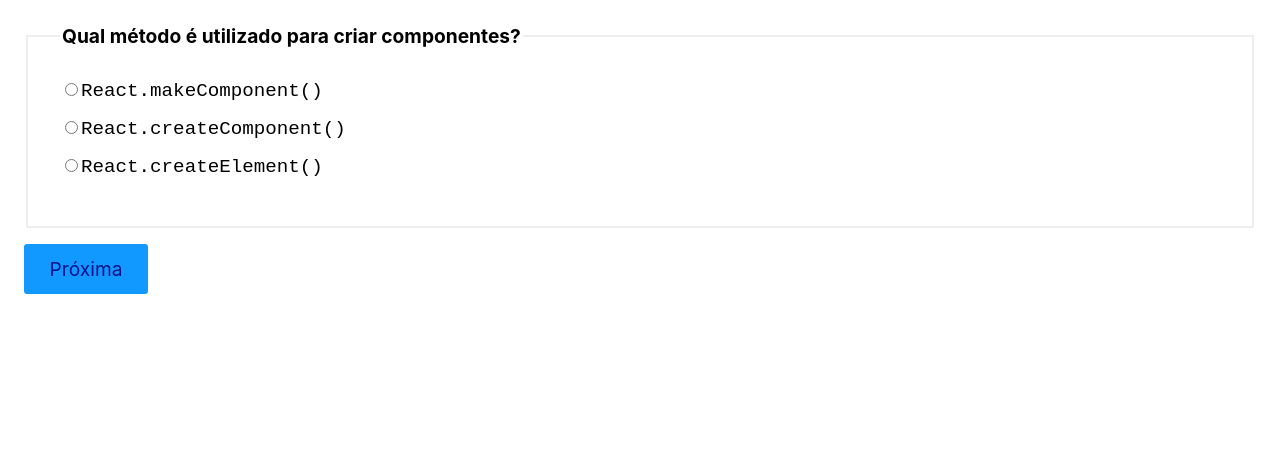
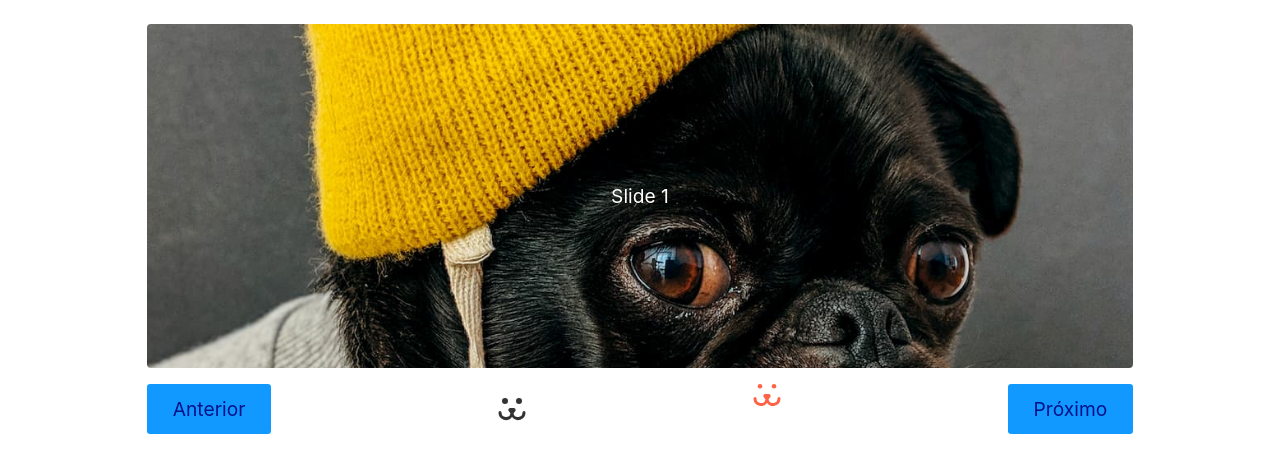
Before and after one commit to PedroPaivaDev/study-origamid-react, a React (Create React App) app: page / in a window 1280 px wide. Shown: the top 472 px of the page. Built offline with nearby package versions, Linux system fonts and the light colour scheme.

Commit message:
exemplos css e imagens

```diff
--- /dev/null
+++ b/src/App.css
@@ -0,0 +1,4 @@
+.container {
+    height: 20px;
+    background-color: tomato;
+}
--- a/src/App.js
+++ b/src/App.js
@@ -1,62 +1,29 @@
 import React from 'react';
-import Radio from './components/Radio';
-import {perguntas} from './components/perguntas';
+import './App.css';
+import Slide from './components/Slide';
+import ReactComponent from './assets/dog.svg';
 
 const App = () => {
-  const [respostas, setRespostas] = React.useState(
-    perguntas.reduce((acc, field) => {
-      return {
-        ...acc, [field.id]:'',
-      }
-    }, {})
-  );
-  const [slide, setSlide] = React.useState(0);
-  const [resultado, setResultado] = React.useState(null);
+  const slides = [
+    {
+      id: "slide1",
+      text: "Slide 1"
+    },
+    {
+      id: "slide2",
+      text: "Slide 2"
+    },
+    {
+      id: "slide3",
+      text: "Slide 3"
+    },
+  ]
 
-  function handleChange({ target }) {
-    setRespostas({ ...respostas, [target.id]: target.value });
-  }
-
-  function resultadoFinal() {
-    const corretas = perguntas.filter(
-      ({ id, resposta }) => respostas[id] === resposta,
-    );
-    setResultado(`Você acertou: ${corretas.length} de ${perguntas.length}`);
-  }
-
-  function handleAnterior() {
-      setSlide(slide - 1);
-  }
-
-  function handleProxima() {
-    if (slide < perguntas.length - 1) {
-      setSlide(slide + 1);
-    } else if (respostas[perguntas[(perguntas.length-1)].id] !== '') {
-      setSlide(slide + 1);
-      resultadoFinal();
-     }
-  }
 
   return (
-    <form onSubmit={(event) => event.preventDefault()}>
-      {perguntas.map((pergunta, index) => (
-        <Radio
-          active={slide === index}
-          key={pergunta.id}
-          value={respostas[pergunta.id]}
-          onChange={handleChange}
-          {...pergunta}
-        />
-      ))}
-      {resultado ? (
-        <p>{resultado}</p>
-      ) : (
-        <>
-          {slide!==0 && <button style={{marginRight: '15px'}} onClick={handleAnterior}>Anterior</button>}
-          <button onClick={handleProxima}>Próxima</button>
-        </>
-      )}
-    </form>
+    <div>
+      <Slide slides={slides} ReactComponent={ReactComponent} />
+    </div>
   );
 };
 
--- /dev/null
+++ b/src/components/DogSvg.js
@@ -0,0 +1,13 @@
+import React from 'react';
+
+const DogSvg = ({color, eye}) => {
+  return (
+    <svg width="28" height="22" viewBox="0 0 28 22" fill="none" xmlns="http://www.w3.org/2000/svg">
+    <path d="M14 10h1.652c1.708 0 2.63 2.004 1.518 3.302l-1.618 1.887A4.501 4.501 0 0024.5 14.5a1.5 1.5 0 013 0A7.5 7.5 0 0114 19 7.5 7.5 0 01.5 14.5a1.5 1.5 0 013 0 4.5 4.5 0 008.948.689l-1.618-1.887C9.718 12.004 10.64 10 12.35 10H14z" fill={color}/>
+    <circle cx="21" cy={eye} r={eye} fill={color}/>
+    <circle cx="7" cy={eye} r={eye} fill={color}/>
+    </svg>
+  )
+}
+
+export default DogSvg;
--- a/src/components/Radio.js
+++ /dev/null
@@ -1,33 +0,0 @@
-import React from 'react';
-
-const Radio = ({ pergunta, options, onChange, value, id, active }) => {
-  if (active === false) return null;
-  return (
-    <fieldset
-      style={{
-        padding: '2rem',
-        marginBottom: '1rem',
-        border: '2px solid #eee',
-      }}
-    >
-      <legend style={{ fontWeight: 'bold' }}>{pergunta}</legend>
-      {options.map((option) => (
-        <label
-          key={option}
-          style={{ marginBottom: '1rem', fontFamily: 'monospace' }}
-        >
-          <input
-            type="radio"
-            id={id}
-            checked={value === option}
-            value={option}
-            onChange={onChange}
-          />
-          {option}
-        </label>
-      ))}
-    </fieldset>
-  );
-};
-
-export default Radio;
--- /dev/null
+++ b/src/components/Slide.js
@@ -0,0 +1,44 @@
+import React from 'react';
+import DogSvg from './DogSvg';
+import styles from './Slide.module.css'
+
+const Slide = ({slides, ReactComponent}) => {
+    const [active, setActive] = React.useState(0);
+    const [position, setPosition] = React.useState(0);
+    const contentRef = React.useRef();
+
+    React.useEffect(() => {
+        const {width} = contentRef.current.getBoundingClientRect();
+        setPosition(-(width*active));
+    }, [active])
+
+    function slidePrev () {
+        active>0 && setActive(active - 1);
+    }
+
+    function slideNext() {
+        active<(slides.length-1) && setActive(active + 1);
+    }
+
+    return (
+        <section className={styles.container}>
+            <div
+                ref={contentRef}
+                className={styles.content}
+                style={{transform: `translateX(${position}px)`}}
+            >
+                {slides.map((slide) => (
+                    <div className={[styles.item, styles.fundo].join(' ')} key={slide.id}>{slide.text}</div>
+                ))}
+            </div>
+            <nav className={styles.nav}>
+                <button onClick={slidePrev}>Anterior</button>
+                <img src={ReactComponent} alt='logoDog' />
+                <DogSvg color='tomato' eye={(active+1.5)*1.5} />
+                <button onClick={slideNext}>Próximo</button>
+            </nav>
+        </section>
+  )
+}
+
+export default Slide;
--- /dev/null
+++ b/src/components/Slide.module.css
@@ -0,0 +1,33 @@
+.container {
+    overflow: hidden;
+}
+
+.content {
+    display: flex;
+    transition: transform 0.3s ease;
+}
+
+.item {
+    color:white;
+    flex-shrink: 0;
+    width: 80%;
+    margin: 0 10%;
+    padding: 10rem 0;
+    background-color: #eee;
+    border-radius: 4px;
+    text-align: center;
+}
+
+.nav {
+    display: flex;
+    justify-content: space-between;
+    margin: 1rem auto;
+    width: 80%;
+}
+
+.fundo {
+    background-image: url('../assets/foto.jpg');
+    background-repeat: no-repeat;
+    background-position: center;
+    background-size: cover;
+}
--- a/src/components/perguntas.js
+++ /dev/null
@@ -1,34 +0,0 @@
-export const perguntas = [
-    {
-      pergunta: 'Qual método é utilizado para criar componentes?',
-      options: [
-        'React.makeComponent()',
-        'React.createComponent()',
-        'React.createElement()',
-      ],
-      resposta: 'React.createElement()',
-      id: 'p1',
-    },
-    {
-      pergunta: 'Como importamos um componente externo?',
-      options: [
-        'import Component from "./Component"',
-        'require("./Component")',
-        'import "./Component"',
-      ],
-      resposta: 'import Component from "./Component"',
-      id: 'p2',
-    },
-    {
-      pergunta: 'Qual hook não é nativo?',
-      options: ['useEffect()', 'useFetch()', 'useCallback()'],
-      resposta: 'useFetch()',
-      id: 'p3',
-    },
-    {
-      pergunta: 'Qual palavra deve ser utilizada para criarmos um hook?',
-      options: ['set', 'get', 'use'],
-      resposta: 'use',
-      id: 'p4',
-    },
-];
```
Also changed, not shown: src/assets/dog.svg (added), src/assets/foto.jpg (added).
